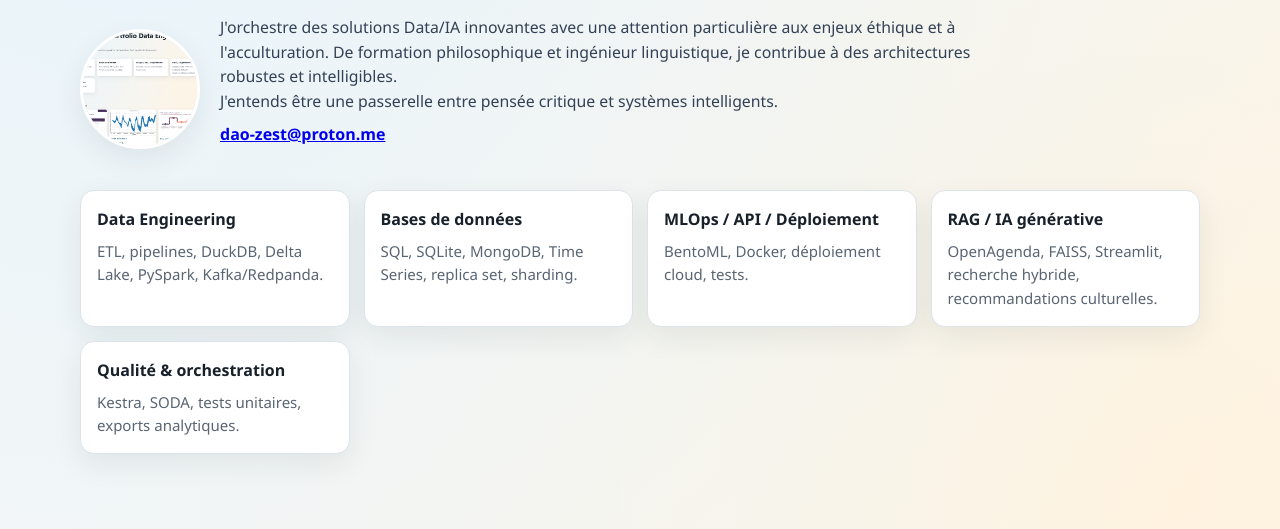
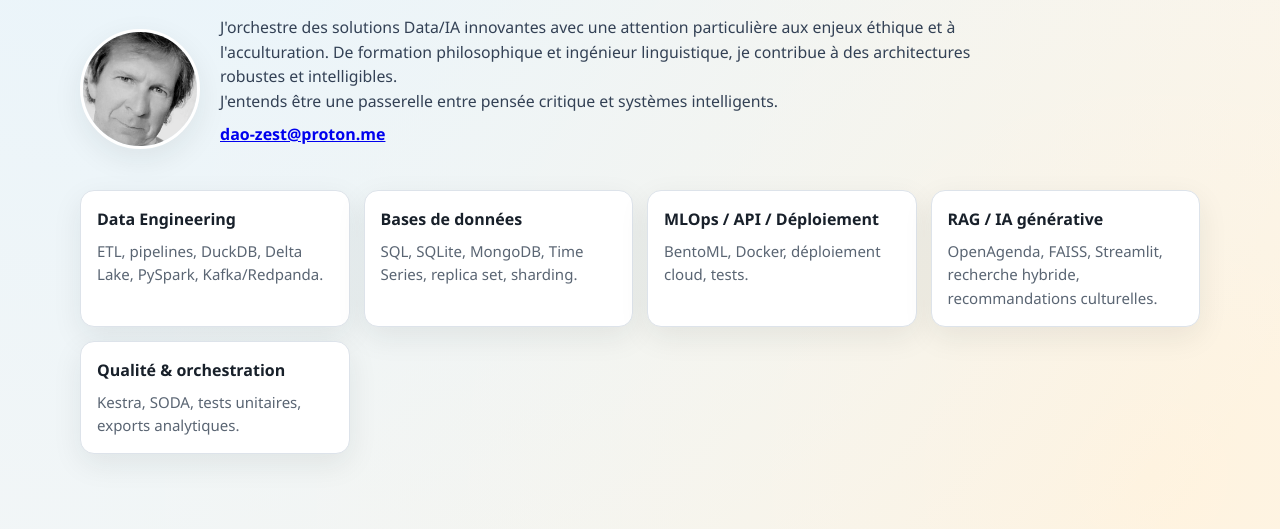
Before and after one commit to PascalDuval/portfolio-pduval-DATA-IA, a plain HTML site: page index.html in a window 1280 px wide. Shown: the part 228-757 px from the top of the page. Drawn offline with Linux system fonts and the light colour scheme.

Commit message:
Update hero profile photo to me.jpeg

```diff
--- a/index.html
+++ b/index.html
@@ -14,7 +14,7 @@
             <p class="lead">Projets de data engineering, bases de données, pipelines, orchestration, RAG, qualité de données et déploiement.</p>
 
             <div class="hero-top">
-              <img class="hero-photo" src="./images/portfolio.png" alt="Photo de Pascal Duval">
+              <img class="hero-photo" src="./images/me.jpeg" alt="Photo de Pascal Duval">
               <div>
                 <p class="hero-note">J'orchestre des solutions Data/IA innovantes avec une attention particulière aux enjeux éthique et à l'acculturation. De formation philosophique et ingénieur linguistique, je contribue à des architectures robustes et intelligibles.
 J'entends être une passerelle entre pensée critique et systèmes intelligents.</p>
```
Also changed, not shown: images/me.jpeg (added).
